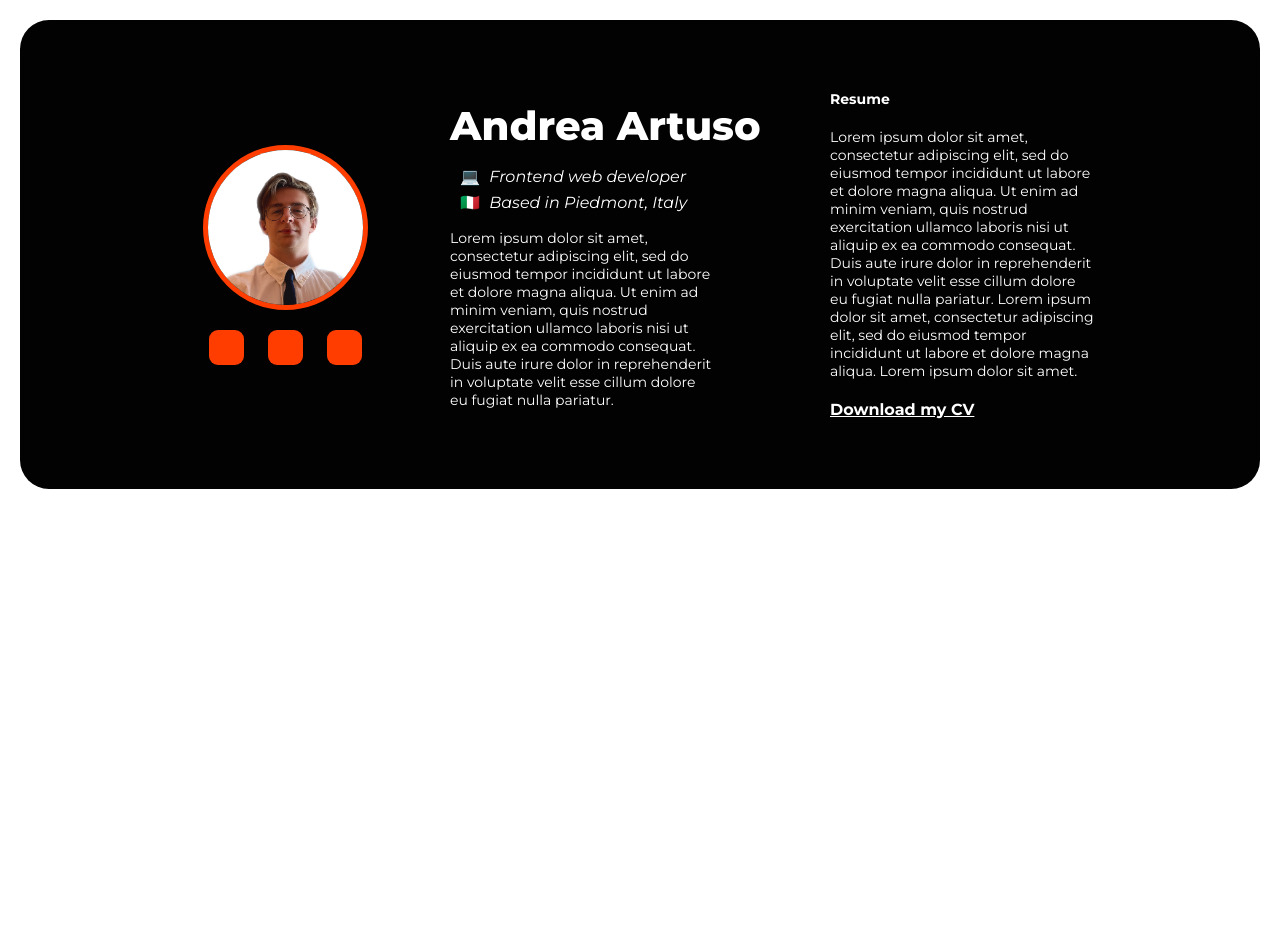
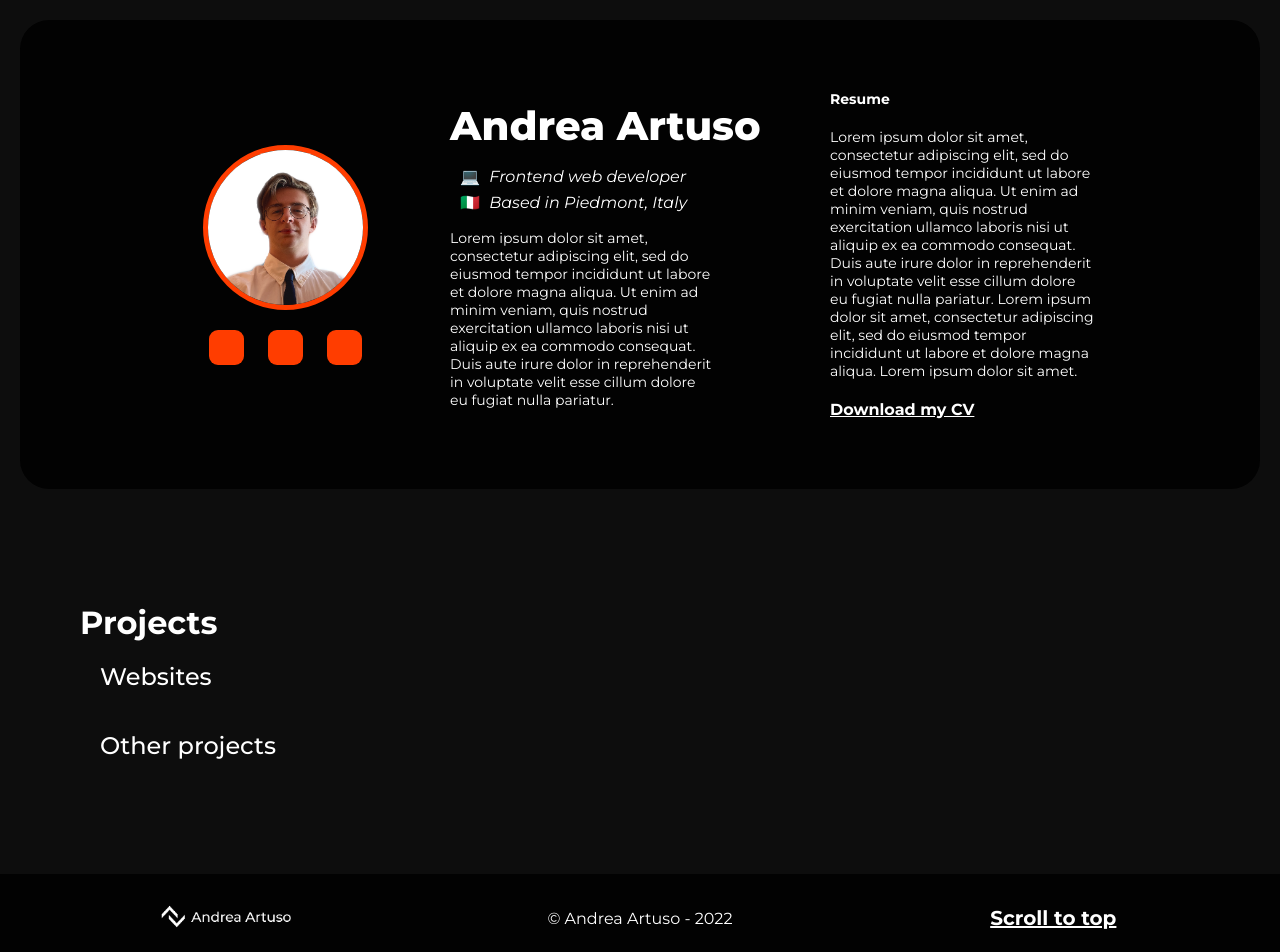
Before and after one commit to andrea-artuso/andrea-artuso.github.io, a React (Create React App) app: page / in a window 1280 px wide. Shown: the top 952 px of the page. Before the commit the page ends 800 px from the top, so only its background shows below. Built offline with nearby package versions, Linux system fonts and the light colour scheme; some icons are missing; the HTML template or start-up script is replaced by a standard one.

Commit message:
Created main and footer

```diff
--- a/src/App.css
+++ b/src/App.css
@@ -152,3 +152,42 @@ header > div#resume > a {
   color: #fff;
   display: block;
 }
+
+
+main {
+  color: #fff;
+  padding: 94px 80px;
+}
+main h2 {
+  font-size: 24px;
+  font-weight: 500;
+}
+
+main section {
+  padding: 20px;
+}
+
+
+footer {
+  background-color: #020202;
+  color: #fff;
+  padding: 20px;
+  display: flex;
+  justify-content: space-around;
+  align-items: center;
+}
+
+footer > * {
+  width: 30%;
+  text-align: center;
+}
+
+footer img {
+  width: 40%;
+}
+
+footer a {
+  font-size: 20px;
+  font-weight: 700;
+  color: #fff;
+}
--- a/src/App.js
+++ b/src/App.js
@@ -1,5 +1,6 @@
 import './App.css';
 import ProfilePictue from './assets/ProfilePicture.png';
+import logo from './assets/logotype-WHITE.png';
 import { useState } from 'react';
 import { LinkedinBoxFill, GithubFill, Envelope } from 'akar-icons';
 
@@ -8,7 +9,7 @@ function App() {
 
   return (
     <>
-      <header>
+      <header id='home'>
         <span className={`hidden-menu ${isMenuVisible ? '' : 'hidden'}`} id='email-action'>
           <h2>Choose an action:</h2>
           <button onClick={() => navigator.clipboard.writeText('andrea.artuso.business@gmail.com')}>Copy email address</button>
@@ -50,6 +51,27 @@ Lorem ipsum dolor sit amet.</p>
         <a href='' download={true}>Download my CV</a>
         </div>
       </header>
+
+      <main>
+        <h1>Projects</h1>
+
+        <section id='website-projects'>
+          <h2>Websites</h2>
+        </section>
+
+        <section id='other-projects'>
+          <h2>Other projects</h2>
+        </section>
+
+      </main>
+
+      <footer>
+        <div><img src={logo} alt='logo' /></div>
+
+        <p>© Andrea Artuso - 2022</p>
+
+        <div><a href='#home'>Scroll to top</a></div>
+      </footer>
     </>
   );
 }
--- a/src/index.css
+++ b/src/index.css
@@ -11,3 +11,7 @@
   -webkit-font-smoothing: antialiased;
   -moz-osx-font-smoothing: grayscale;
 }
+
+body {
+  background-color: #0D0D0D;
+}
```
